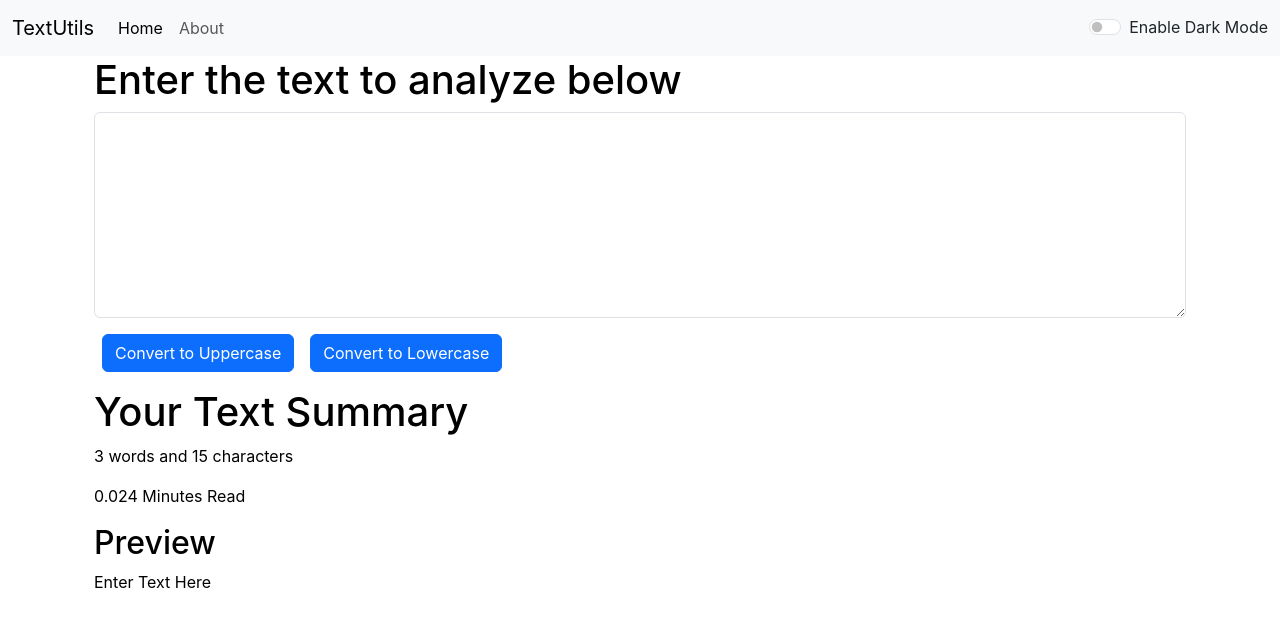
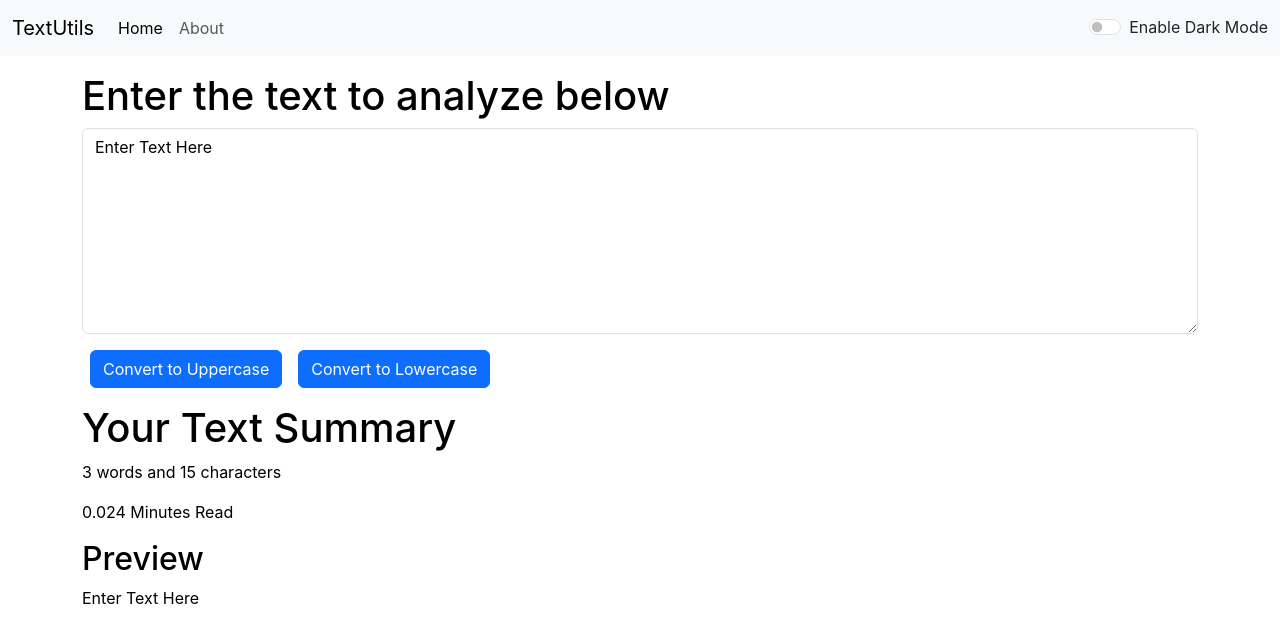
Before and after one commit to Nikhil-Prabhat/React_Tutorial_Project, a React (Create React App) app in the folder my-app/: page / in a window 1280 px wide. Shown: the top 642 px of the page. Built offline with nearby package versions, Linux system fonts and the light colour scheme.

Commit message:
RT-5 : Alert component added

```diff
--- a/my-app/src/App.js
+++ b/my-app/src/App.js
@@ -2,18 +2,34 @@
 import "./App.css";
 import Navbar from "./components/Navbar";
 import TextForm from "./components/TextForm";
+import Alert from "./components/Alert";
 
 function App() {
   const [mode, setMode] = useState("light");
+  const [alert, setAlert] = useState(null);
+
   const toggleMode = () => {
     if (mode === "light") {
       setMode("dark");
-      document.body.style.backgroundColor = "#1b1b67";
+      document.body.style.backgroundColor = "#babad4";
+      showAlert("Dark Mode has been enabled", "success");
     } else {
       setMode("light");
       document.body.style.backgroundColor = "white";
+      showAlert("Light Mode has been enabled", "success");
     }
   };
+
+  const showAlert = (message, type) => {
+    setAlert({
+      msg: message,
+      type: type
+    })
+
+    setTimeout(() => {
+      setAlert(null);
+    }, 1500);
+  }
 
   return (
     <>
@@ -23,9 +39,10 @@
         mode={mode}
         toggleMode={toggleMode}
       />
+      <Alert alert={alert} />
 
-      <div className="container">
-        <TextForm heading="Enter the text to analyze below" mode={mode}/>
+      <div className="container-fluid my-3">
+        <TextForm heading="Enter the text to analyze below" mode={mode} showAlert={showAlert} />
       </div>
     </>
   );
--- /dev/null
+++ b/my-app/src/components/Alert.js
@@ -0,0 +1,16 @@
+import React from 'react'
+
+export default function Alert(props) {
+    const capitalise = (word) => {
+        const lower = word.toLowerCase();
+        return lower.charAt(0).toUpperCase() + lower.slice(1);
+    }
+
+    return (
+        <div>
+            {props.alert && (<div className={`alert alert-${props.alert.type} alert-dismissible fade show role="alert`}>
+                <strong>{capitalise(props.alert.type)}: </strong>{props.alert.msg}
+            </div>)}
+        </div>
+    )
+}
--- a/my-app/src/components/TextForm.js
+++ b/my-app/src/components/TextForm.js
@@ -5,12 +5,14 @@
         console.log("Uppercase button was clicked");
         let updatedText = text.toUpperCase();
         setText(updatedText);
+        props.showAlert("Converted to Uppercase !", "success");
     };
 
     const handleLowercaseClick = () => {
         console.log("Lowercase button was clicked");
         let updatedText = text.toLowerCase();
         setText(updatedText);
+        props.showAlert("Converted to Lowercase !", "success");
     }
 
     const handleOnChange = (event) => {
@@ -30,7 +32,7 @@
                         onChange={handleOnChange}
                         id="myBox"
                         rows="8"
-                        style={{ backgroundColor: props.mode === 'dark' ? '#1b1b67' : 'light', color: props.mode === 'dark' ? 'black' : 'white' }}
+                        style={{ backgroundColor: props.mode === 'dark' ? '#babad4' : 'white', color: props.mode === 'dark' ? 'white' : 'black' }}
                     ></textarea>
                 </div>
 
```
